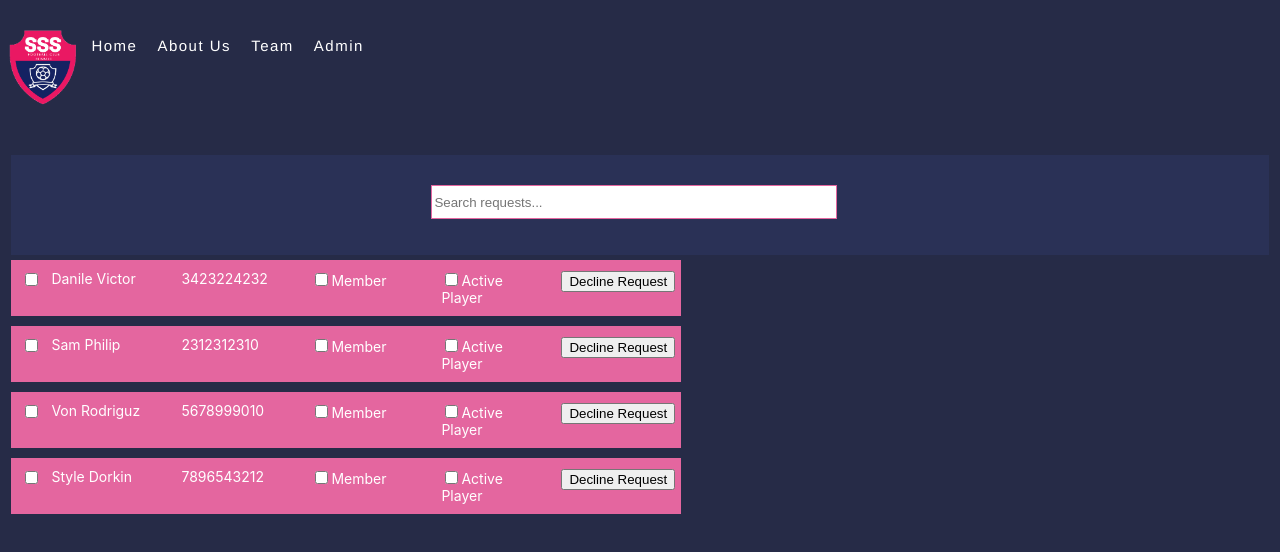
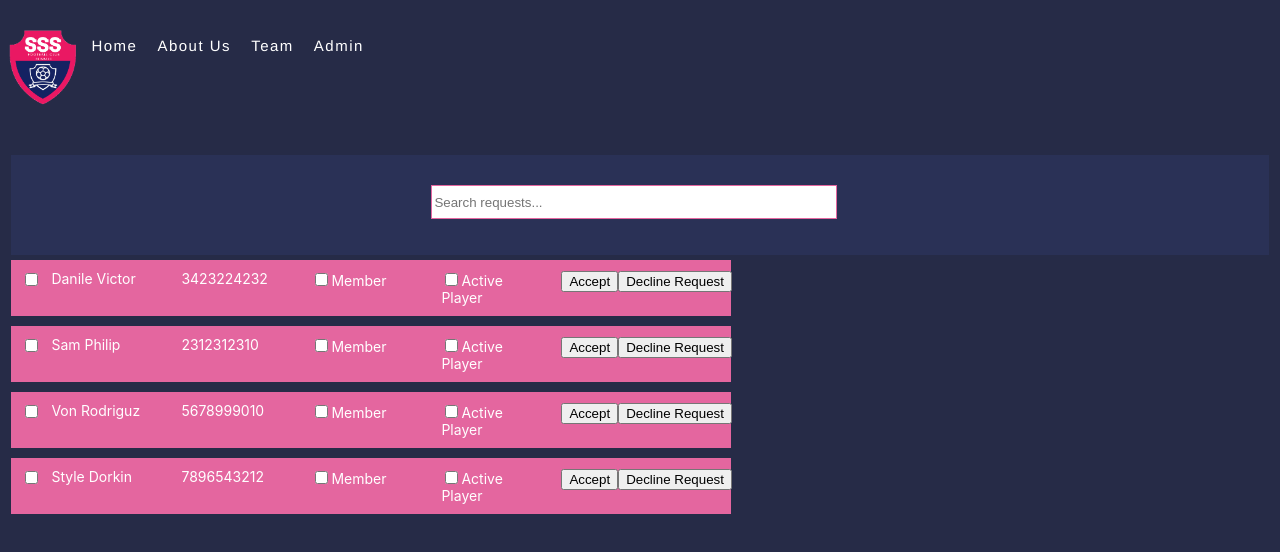
Before and after one commit to scrumvisualize/sss, a React (Create React App) app: page /admin in a window 1280 px wide. Shown: the top 552 px of the page. Built offline with nearby package versions, Linux system fonts and the light colour scheme.

Commit message:
Added accept button and click

```diff
--- a/src/components/admin/searchBox.js
+++ b/src/components/admin/searchBox.js
@@ -28,6 +28,7 @@ const SearchBox = () => {
     const [searchTerm, setSearchTerm] = useState("");
     const [requestList, setRequestList] = useState([]);
     const [searchResults, setSearchResults] = useState([]);
+    const [processRequest, setProcessRequest] = useState("Accept");
 
     const handleChange = (e) =>{
         setSearchTerm(e.target.value);
@@ -46,6 +47,11 @@ const SearchBox = () => {
         );
         setSearchResults(results);
       }, [searchTerm, requestList]);
+
+      const processRequestData = (e) => {
+        const text = "Save";
+        setProcessRequest(text, e.target.id);
+      };
 
     return (
         <div className="wrapper">
@@ -84,6 +90,9 @@ const SearchBox = () => {
                                         <label>Active Player</label>
                                     </div>
                                     <div className="btnStyle4">
+                                        <button type="button" onClick={ (e) => processRequestData(e)}>{processRequest}</button>
+                                    </div>
+                                    <div className="btnStyle4">
                                         <input type="button" value="Decline Request"></input>
                                     </div>
                                 </div>
--- a/src/css/searchbox.css
+++ b/src/css/searchbox.css
@@ -29,7 +29,7 @@
 
     .playerRow{
      display: flex;
-     width: 650px;
+     width: 700px;
      padding: 10px;
      margin: 5px 0px 10px 0px;
      justify-content: space-between;
```
